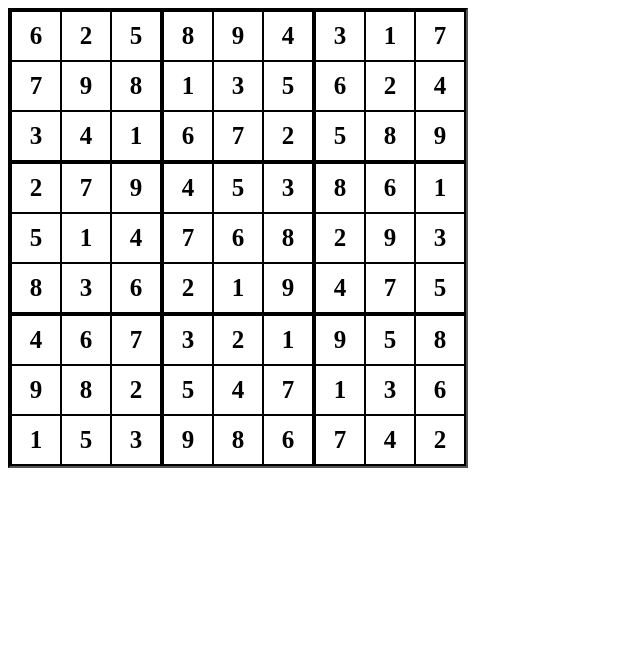
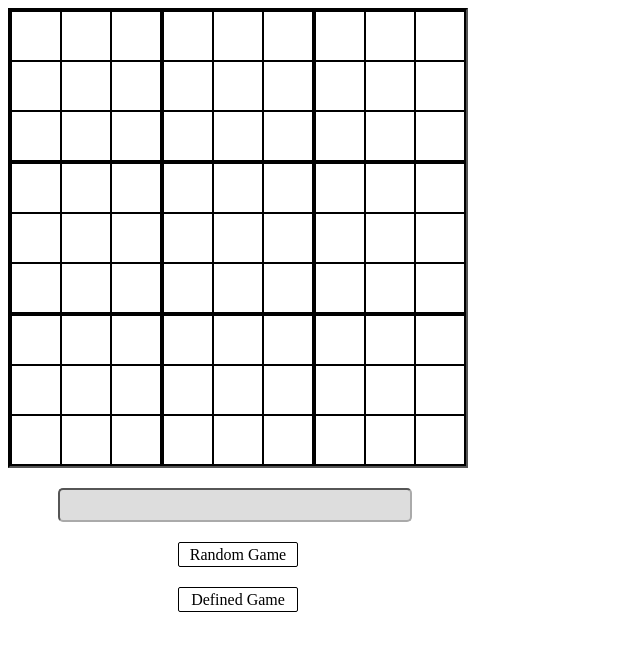
Before and after one commit to jake6192/Sudoko, a PHP site: page / in a window 1280 px wide. Shown: the top 651 px of the page, without its empty margins (0-640 px from the left). Run offline with PHP 8.4, Linux system fonts and the light colour scheme.

Commit message:
Added predefined games + improved all round

```diff
--- a/index.php
+++ b/index.php
@@ -9,6 +9,9 @@
   </head>
   <body>
     <div id="container"></div>
+    <div class="info"></div>
+    <div class="btn" id="ran">Random Game</div>
+    <div class="btn" id="def">Defined Game</div>
 
     <script type="text/javascript" src="js/jquery-3.3.1.js"></script>
     <script type="text/javascript" src="js/app.js"></script>
--- a/js/app.js
+++ b/js/app.js
@@ -1,7 +1,34 @@
+const predefinedGames = [
+  [1, 3, 9, 4, 6, 5, 8, 2, 7, 2, 4, 7, 3, 9, 8, 6, 1, 5, 5, 6, 8, 2, 1, 7, 9, 3, 4, 3, 9, 2, 7, 5, 1, 4, 8, 6, 6, 7, 4, 8, 2, 9, 1, 5, 3, 8, 5, 1, 6, 3, 4, 2, 7, 9, 4, 2, 5, 9, 8, 3, 7, 6, 1, 7, 1, 6, 5, 4, 2, 3, 9, 8, 9, 8, 3, 1, 7, 6, 5, 4, 2],
+  [1, 9, 7, 4, 6, 3, 8, 5, 2, 6, 5, 3, 7, 2, 8, 9, 4, 1, 8, 2, 4, 5, 1, 9, 6, 7, 3, 2, 6, 5, 9, 4, 7, 1, 3, 8, 3, 8, 9, 1, 5, 2, 7, 6, 4, 4, 7, 1, 8, 3, 6, 5, 2, 9, 5, 1, 8, 3, 7, 4, 2, 9, 6, 9, 4, 6, 2, 8, 5, 3, 1, 7, 7, 3, 2, 6, 9, 1, 4, 8, 5],
+  [2, 9, 1, 6, 8, 7, 4, 3, 5, 8, 7, 5, 3, 2, 4, 6, 9, 1, 3, 6, 4, 9, 5, 1, 7, 8, 2, 5, 3, 2, 1, 6, 8, 9, 4, 7, 9, 1, 6, 7, 4, 2, 3, 5, 8, 4, 8, 7, 5, 9, 3, 2, 1, 6, 1, 4, 3, 2, 7, 5, 8, 6, 9, 7, 5, 9, 8, 3, 6, 1, 2, 4, 6, 2, 8, 4, 1, 9, 5, 7, 3],
+  [3, 9, 7, 5, 1, 8, 6, 2, 4, 2, 6, 1, 9, 4, 7, 8, 5, 3, 8, 4, 5, 2, 6, 3, 7, 9, 1, 4, 5, 3, 6, 9, 1, 2, 7, 8, 9, 1, 8, 7, 3, 2, 5, 4, 6, 7, 2, 6, 8, 5, 4, 1, 3, 9, 1, 8, 9, 3, 7, 5, 4, 6, 2, 6, 7, 2, 4, 8, 9, 3, 1, 5, 5, 3, 4, 1, 2, 6, 9, 8, 7],
+  [4, 7, 6, 2, 5, 9, 8, 3, 1, 8, 2, 9, 3, 4, 1, 7, 6, 5, 3, 5, 1, 7, 8, 6, 4, 2, 9, 5, 9, 3, 6, 1, 4, 2, 7, 8, 1, 6, 2, 8, 3, 7, 5, 9, 4, 7, 8, 4, 5, 9, 2, 3, 1, 6, 6, 3, 8, 1, 7, 5, 9, 4, 2, 9, 1, 5, 4, 2, 3, 6, 8, 7, 2, 4, 7, 9, 6, 8, 1, 5, 3],
+  [5, 1, 9, 6, 7, 3, 8, 2, 4, 4, 7, 8, 5, 9, 2, 6, 3, 1, 2, 6, 3, 4, 8, 1, 9, 5, 7, 8, 4, 5, 9, 2, 6, 1, 7, 3, 3, 9, 6, 1, 4, 7, 2, 8, 5, 1, 2, 7, 8, 3, 5, 4, 6, 9, 7, 3, 4, 2, 1, 8, 5, 9, 6, 9, 5, 2, 7, 6, 4, 3, 1, 8, 6, 8, 1, 3, 5, 9, 7, 4, 2],
+  [6, 2, 3, 4, 8, 5, 1, 9, 7, 1, 7, 9, 2, 6, 3, 4, 8, 5, 4, 5, 8, 7, 1, 9, 3, 6, 2, 8, 4, 1, 5, 2, 7, 6, 3, 9, 9, 3, 2, 1, 4, 6, 7, 5, 8, 5, 6, 7, 3, 9, 8, 2, 4, 1, 2, 9, 5, 6, 3, 1, 8, 7, 4, 7, 1, 6, 8, 5, 4, 9, 2, 3, 3, 8, 4, 9, 7, 2, 5, 1, 6],
+  [6, 4, 2, 5, 3, 7, 1, 8, 9, 7, 5, 1, 9, 6, 8, 3, 2, 4, 9, 8, 3, 1, 4, 2, 6, 7, 5, 4, 1, 6, 3, 8, 5, 7, 9, 2, 3, 7, 8, 2, 9, 1, 5, 4, 6, 2, 9, 5, 6, 7, 4, 8, 3, 1, 8, 3, 9, 4, 1, 6, 2, 5, 7, 5, 6, 4, 7, 2, 3, 9, 1, 8, 1, 2, 7, 8, 5, 9, 4, 6, 3],
+  [7, 8, 5, 2, 9, 1, 4, 6, 3, 4, 2, 1, 6, 3, 5, 8, 7, 9, 6, 3, 9, 8, 7, 4, 1, 5, 2, 5, 4, 7, 9, 1, 6, 2, 3, 8, 2, 9, 8, 3, 5, 7, 6, 1, 4, 3, 1, 6, 4, 8, 2, 5, 9, 7, 9, 6, 3, 5, 2, 8, 7, 4, 1, 1, 5, 2, 7, 4, 9, 3, 8, 6, 8, 7, 4, 1, 6, 3, 9, 2, 5],
+  [7, 9, 5, 3, 2, 8, 1, 4, 6, 1, 4, 3, 7, 6, 5, 2, 8, 9, 8, 6, 2, 1, 9, 4, 7, 3, 5, 6, 8, 1, 9, 3, 2, 4, 5, 7, 4, 3, 7, 5, 8, 6, 9, 1, 2, 2, 5, 9, 4, 1, 7, 8, 6, 3, 3, 7, 8, 2, 5, 1, 6, 9, 4, 9, 2, 6, 8, 4, 3, 5, 7, 1, 5, 1, 4, 6, 7, 9, 3, 2, 8],
+  [8, 3, 5, 7, 2, 6, 1, 9, 4, 4, 2, 1, 5, 9, 8, 7, 6, 3, 7, 9, 6, 4, 1, 3, 2, 8, 5, 2, 1, 9, 6, 4, 7, 5, 3, 8, 5, 6, 8, 1, 3, 2, 9, 4, 7, 3, 4, 7, 8, 5, 9, 6, 2, 1, 9, 7, 4, 2, 8, 1, 3, 5, 6, 1, 8, 3, 9, 6, 5, 4, 7, 2, 6, 5, 2, 3, 7, 4, 8, 1, 9],
+  [8, 3, 9, 6, 5, 4, 1, 2, 7, 1, 2, 4, 8, 7, 9, 3, 5, 6, 7, 5, 6, 1, 3, 2, 8, 9, 4, 6, 9, 1, 5, 2, 3, 4, 7, 8, 3, 8, 5, 4, 1, 7, 2, 6, 9, 4, 7, 2, 9, 6, 8, 5, 3, 1, 2, 6, 3, 7, 8, 1, 9, 4, 5, 9, 1, 7, 3, 4, 5, 6, 8, 2, 5, 4, 8, 2, 9, 6, 7, 1, 3],
+  [9, 5, 7, 1, 3, 8, 6, 2, 4, 6, 4, 8, 2, 7, 9, 3, 1, 5, 3, 1, 2, 5, 4, 6, 9, 8, 7, 1, 6, 3, 8, 2, 7, 5, 4, 9, 7, 8, 5, 9, 6, 4, 1, 3, 2, 4, 2, 9, 3, 5, 1, 8, 7, 6, 5, 3, 6, 7, 1, 2, 4, 9, 8, 2, 9, 4, 6, 8, 3, 7, 5, 1, 8, 7, 1, 4, 9, 5, 2, 6, 3]
+];
+
 class Game {
   constructor() {
-    this.placeRandomValues = () => {
-      let currentBox = 1, digitToPlace = 1, failureCount = 0, _continue = true;
+    this.assignPredefinedValues = () => {
+      this.clearValues();
+      let RAN = Math.floor(Math.random() * predefinedGames.length-1) + 1;
+      for(var i = 0; i < 81; i++) {
+        let cell = BOARD.cells[i];
+        cell.value = predefinedGames[RAN][i];
+        cell.drawValue();
+        $('.info').text(`Loaded game #${RAN+1}`);
+      }
+    };
+
+    this.assignRandomValues = (fC) => {
+      let currentBox = 1, digitToPlace = 1, failureCount = (fC ?? 0), _continue = true;
       this.clearValues();
       let interval = setInterval(function() {
         let openCells = BOARD.boxes[currentBox-1].getEmptyCells();
@@ -20,7 +47,9 @@ class Game {
               if(digitToPlace < 9) digitToPlace++;
               else {
                 endTime = performance.now();
-                console.log(`Success! Generation took ${((endTime-startTime)/1000).toFixed(1)} seconds.`);
+                let str = `Success! Generation took ${((endTime-startTime)/1000).toFixed(1)} seconds.`;
+                console.log(str);
+                $('.info').text(str);
                 _continue = false;
                 break;
               }
@@ -30,11 +59,20 @@ class Game {
         }
         if(!_continue) clearInterval(interval);
         if(openCells.length === 0 && BOARD.boxes[currentBox-2].getEmptyCells().length !== 0) {
-          console.log('Failed');
+          failureCount += 1;
+          let str = 'Order invalid. Retrying...';
+          console.log(str);
+          $('.info').text(`#${failureCount} - ${str}`);
           clearInterval(interval);
-          BOARD.GAME.placeRandomValues();
+          BOARD.GAME.assignRandomValues(failureCount);
         }
       }, 1);
+    };
+
+    this.saveValuesToJSON = () => {
+      let arr = [];
+      for(var i = 0; i < 81; i++) arr.push(BOARD.cells[i].value);
+      console.log(arr);
     };
 
     this.clearValues = () => {
--- a/js/main.js
+++ b/js/main.js
@@ -1,5 +1,6 @@
 const BOARD = new Board();
 let startTime, endTime;
+
 $(document).ready(() => {
     BOARD.populateBoxes();
     BOARD.populateRows();
@@ -7,6 +8,11 @@ $(document).ready(() => {
     BOARD.populateCells();
     BOARD.drawBoard();
     BOARD.GAME = new Game();
-    startTime = performance.now();
-    BOARD.GAME.placeRandomValues();
 });
+
+$('.btn').click((e) => {
+  startTime = performance.now();
+  if($(e.target).attr('id') === 'ran') BOARD.GAME.assignRandomValues();
+  else if($(e.target).attr('id') === 'def') BOARD.GAME.assignPredefinedValues();
+  else startTime = undefined;
+});
--- a/style.css
+++ b/style.css
@@ -23,3 +23,26 @@ div#container {
   font-size: 25px;
   font-weight: 600;
 }
+
+div.btn {
+  width: 98px;
+  height: 23px;
+  line-height: 23px;
+  border: 1px solid #000;
+  margin: 20px 170px;
+  padding: 0 10px;
+  border-radius: 2px;
+  text-align: center;
+}
+div.btn:hover { background-color: #ccc; cursor: pointer; }
+
+.info {
+  width: 350px;
+  height: 30px;
+  margin: 20px 50px;
+  line-height: 30px;
+  text-align: center;
+  background-color: #ddd;
+  border: 2px inset #aaa;
+  border-radius: 5px;
+}
```
